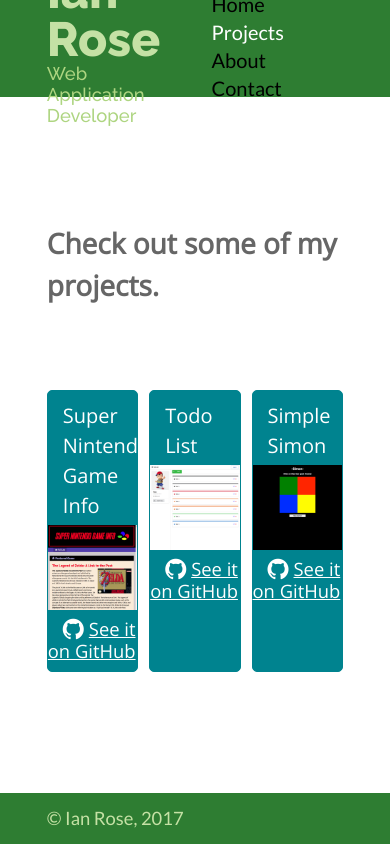
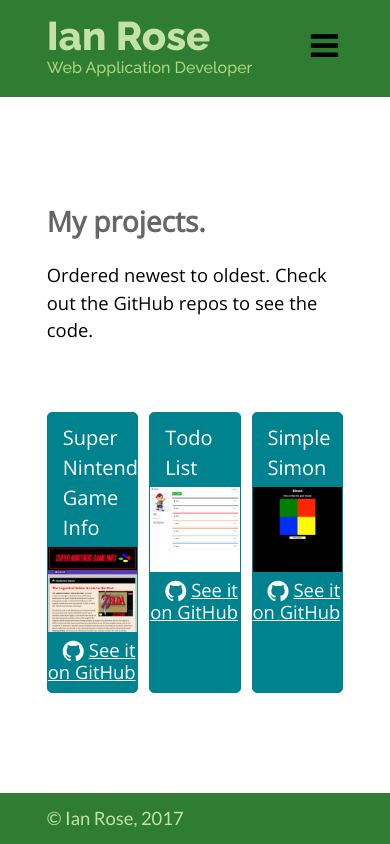
Before and after one commit to ianrosedev/Personal-Website, a React (Create React App) app: page /projects in a window 390 px wide. Built offline with nearby package versions, Linux system fonts and the light colour scheme.

Commit message:
Made NavBar work for small screens + clean up

```diff
--- a/src/components/Header/Header.scss
+++ b/src/components/Header/Header.scss
@@ -1,4 +1,5 @@
 @import 'media/styles/_colors';
+@import 'media/styles/_sizes';
 
 $font-stack: Raleway, sans-serif;
 
@@ -29,3 +30,17 @@
     }
   }
 }
+
+@include tablet-down {
+  .header {
+    .heading {
+      h1 {
+        font-size: 2.5rem;
+      }
+    }
+
+    .sub-heading {
+      font-size: 1rem;
+    }
+  }
+}
--- a/src/components/ImageWithCaption/ImageWithCaption.scss
+++ b/src/components/ImageWithCaption/ImageWithCaption.scss
@@ -3,9 +3,9 @@
 .image-with-caption {
   width: 23vw;
   height: auto;
-  border: 1px solid $figure;
+  background-color: $secondary;
+  border: 1px solid $secondary;
   border-radius: 5px;
-  background-color: $figure;
 
   figure {
     margin: 10px 0;
--- a/src/components/NavBar/NavBar.js
+++ b/src/components/NavBar/NavBar.js
@@ -2,31 +2,74 @@
 import { NavLink } from 'react-router-dom';
 import './NavBar.css';
 
-const NavBar = () => (
+const NavBar = () => {
+  const burgerToggle = () => {
+    const narrowLinks = document.querySelector('.nav-narrow-links');
+
+    if (narrowLinks.style.display === 'block') {
+      narrowLinks.style.display = 'none';
+    } else {
+      narrowLinks.style.display = 'block';
+    }
+  };
+
+  return (
     <nav className='nav-bar'>
+      <div className='nav-wide'>
         <ul>
-      <li>
+          <li onClick={burgerToggle}>
             <NavLink exact to='/' activeClassName='selected'>
               Home
             </NavLink>
           </li>
-      <li>
+          <li onClick={burgerToggle}>
             <NavLink to='/projects' activeClassName='selected'>
               Projects
             </NavLink>
           </li>
-      <li>
+          <li onClick={burgerToggle}>
             <NavLink to='/about' activeClassName='selected'>
               About
             </NavLink>
           </li>
-      <li>
+          <li onClick={burgerToggle}>
             <NavLink to='/contact' activeClassName='selected'>
               Contact
             </NavLink>
           </li>
         </ul>
+      </div>
+      <div className='nav-narrow'>
+        <i
+          className='fa fa-bars'
+          onClick={burgerToggle}
+        >
+        </i>
+        <ul className='nav-narrow-links'>
+          <li onClick={burgerToggle}>
+            <NavLink exact to='/' activeClassName='selected'>
+              Home
+            </NavLink>
+          </li>
+          <li onClick={burgerToggle}>
+            <NavLink to='/projects' activeClassName='selected'>
+              Projects
+            </NavLink>
+          </li>
+          <li onClick={burgerToggle}>
+            <NavLink to='/about' activeClassName='selected'>
+              About
+            </NavLink>
+          </li>
+          <li onClick={burgerToggle}>
+            <NavLink to='/contact' activeClassName='selected'>
+              Contact
+            </NavLink>
+          </li>
+        </ul>
+      </div>
     </nav>
   );
+};
 
 export default NavBar;
--- a/src/components/NavBar/NavBar.scss
+++ b/src/components/NavBar/NavBar.scss
@@ -1,4 +1,5 @@
 @import 'media/styles/colors';
+@import 'media/styles/_sizes';
 
 $font-stack: Lato, sans-serif;
 
@@ -25,4 +26,57 @@
   .selected {
     color: $white;
   }
+
+  .nav-narrow {
+    display: none;
+
+    .nav-narrow-links {
+      display: none;
+
+      li > a {
+        display: block;
+      }
+    }
+  }
 }
+
+@include tablet-down {
+  .nav-bar {
+    .nav-wide {
+      display: none;
+    }
+
+    .nav-narrow {
+      display: flex;
+      flex-direction: column;
+
+      i {
+        font-size: 2rem;
+      }
+
+      .nav-narrow-links {
+        position: absolute;
+        top: 11.5vh;
+        left: 0;
+        margin: 0;
+        padding: 0;
+        box-shadow: -10px 3px 10px $charcoal;
+        background-color: $primary-light;
+
+        li {
+          display: block;
+          width: 100vw;
+          padding: 1vh 0;
+          border-top: 1px solid $primary-lighter;
+          &:last-child {
+            border-bottom: 1px solid $primary-lighter;
+          }
+
+          a {
+            text-align: center;
+          }
+        }
+      }
+    }
+  }
+}
--- a/src/components/Projects/Projects.js
+++ b/src/components/Projects/Projects.js
@@ -6,7 +6,8 @@
 const Projects = () => (
   <div className='projects'>
     <ContentCentered>
-      <h1>Check out some of my projects.</h1>
+      <h1>My projects.</h1>
+      <p>Ordered newest to oldest. Check out the GitHub repos to see the code.</p>
       <div className='projects-images'>
         <ImageWithCaption
           image={require('../../media/images/super-nintendo-game-info.jpg')}
--- a/src/components/Projects/Projects.scss
+++ b/src/components/Projects/Projects.scss
@@ -2,6 +2,6 @@
   .projects-images {
     display: flex;
     justify-content: space-between;
-    margin-top: 10vh;
+    margin-top: 8vh;
   }
 }
--- a/src/media/styles/_colors.scss
+++ b/src/media/styles/_colors.scss
@@ -1,6 +1,8 @@
 // Background
 $primary: #2e7d32;
-$figure: #00838f;
+$primary-light: #388e3C;
+$primary-lighter: #43a047;
+$secondary: #00838f;
 
 // Text
 $black: #000;
--- /dev/null
+++ b/src/media/styles/_sizes.scss
@@ -0,0 +1,7 @@
+@mixin tablet-down {
+  @media (max-width: 900px) { @content; }
+}
+
+@mixin phone-only {
+  @media (max-width: 599px) { @content; }
+}
```
Also changed, not shown: src/media/images/super-nintendo-game-info.jpg. Lines whose indentation alone changed are shown as unchanged.
